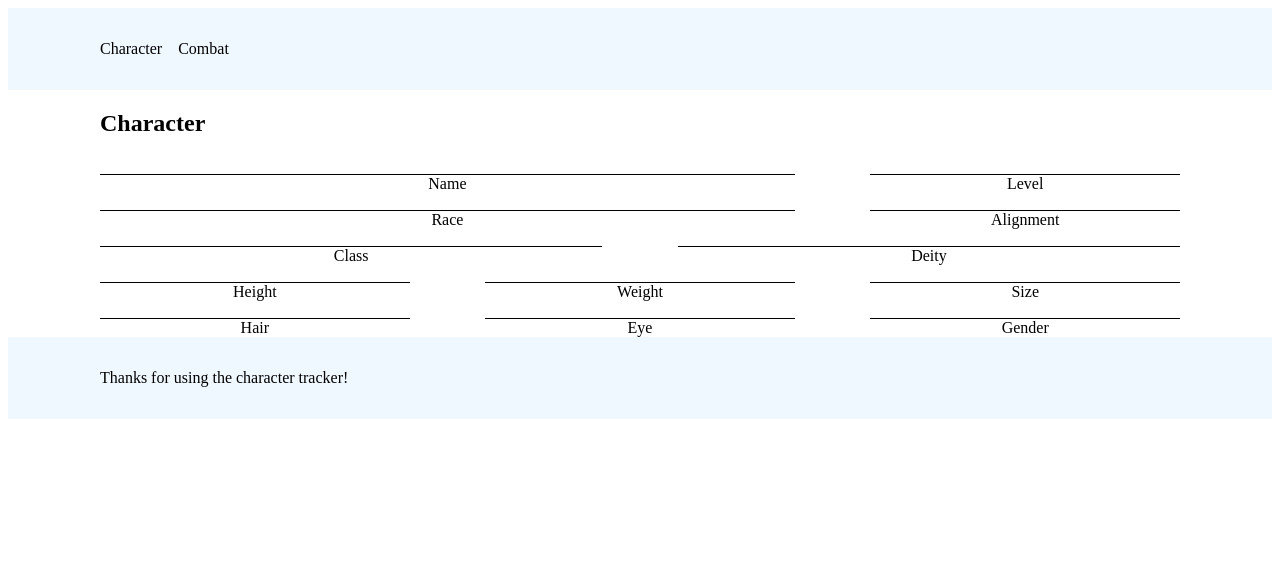
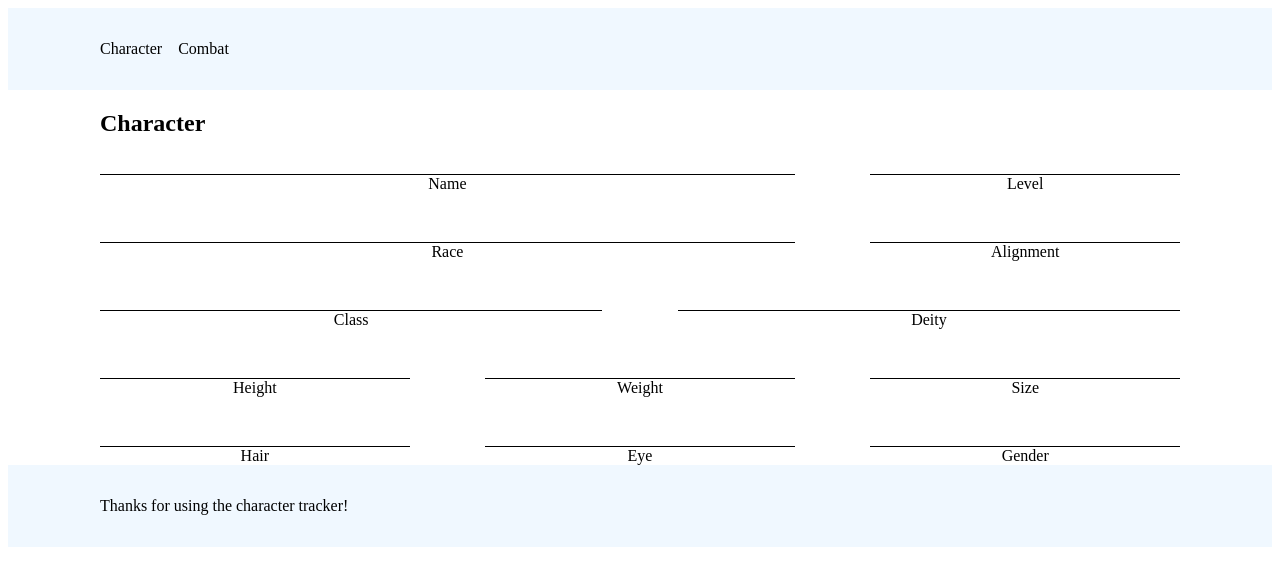
Before and after one commit to dwevins/character-tracker, a Next.js app: page /character in a window 1280 px wide. Shown: the top 586 px of the page. Built offline with nearby package versions, Linux system fonts and the light colour scheme.

Commit message:
add field group margining

```diff
--- a/components/FieldGroup/index.jsx
+++ b/components/FieldGroup/index.jsx
@@ -6,6 +6,10 @@ const Wrapper = styled.div`
   display: flex;
   flex-wrap: nowrap;
   justify-content: flex-start;
+  margin-bottom: 2rem;
+  width: 100%;
+
+  &:last-child { margin-bottom: 0 }
 `
 
 export const FieldGroup = ({ fields }) => (
```
